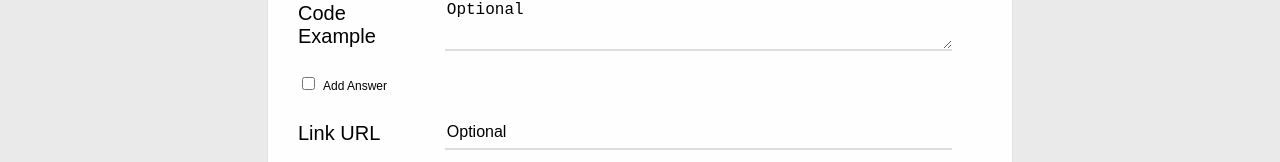
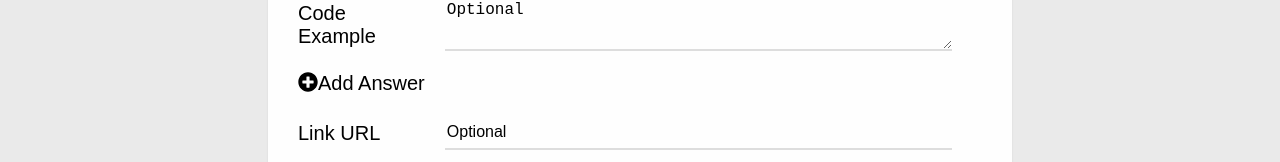
Before and after one commit to ZacharyDinerstein/coding-challenge-app--react, a React (Create React App) app: page / in a window 1280 px wide. Shown: the part 268-430 px from the top of the page. Built offline with nearby package versions, Linux system fonts and the light colour scheme.

Commit message:
Allow icon click to create new input fields

```diff
--- a/package.json
+++ b/package.json
@@ -3,6 +3,11 @@
   "version": "0.1.0",
   "private": true,
   "dependencies": {
+    "@fortawesome/fontawesome-svg-core": "^1.2.19",
+    "@fortawesome/free-brands-svg-icons": "^5.9.0",
+    "@fortawesome/free-regular-svg-icons": "^5.9.0",
+    "@fortawesome/free-solid-svg-icons": "^5.9.0",
+    "@fortawesome/react-fontawesome": "^0.1.4",
     "node-sass": "^4.12.0",
     "react": "^16.8.6",
     "react-dom": "^16.8.6",
--- a/src/components/Button/AddAnswerBtn.js
+++ b/src/components/Button/AddAnswerBtn.js
@@ -1,21 +1,21 @@
 import React, { Component } from 'react';
+import { FontAwesomeIcon } from '@fortawesome/react-fontawesome';
+import { faPlusCircle } from '@fortawesome/free-solid-svg-icons';
 
 export default class AddAnswerBtn extends Component {
   state = {
     checked: false
   }
 
-  hideComponent = (e) => {
-    let { name } = e.target;
-
+  hideComponent = () => {
     this.setState({
-      [name]: true
+      checked: true
     })
   }
 
-  handleBtnClick = (e) => {
-    this.hideComponent(e);
-    this.props.addAdditionalFields(e);
+  handleBtnClick = (elemToCreate) => {
+    this.hideComponent();
+    this.props.addAdditionalFields(elemToCreate);
   }
 
   render() {
@@ -23,15 +23,12 @@ export default class AddAnswerBtn extends Component {
 
     return (
       <>
-        <div className={classes}>
-          <input
-            id="addAnswerBtn"
-            type="checkbox"
-            name="checked"
-            className="answerFields"
-            onClick={this.handleBtnClick}
-          />
-          <label htmlFor="addAnswerBtn">Add Answer</label>
+        <div
+          className={classes}
+          onClick={() => this.handleBtnClick("answerField")}
+        >
+          <FontAwesomeIcon icon={faPlusCircle} />
+          <span>Add Answer</span>
         </div>
         <div className={classes}></div>
       </>
--- a/src/components/Form/AnswerAndExampleInputs.js
+++ b/src/components/Form/AnswerAndExampleInputs.js
@@ -30,7 +30,7 @@ export default class AnswerAndExampleInputs extends Component {
                     onKeyDown={allowTabs}
                 />
                 <AddAnswerBtn
-                    addAdditionalFields={(e) => this.props.addAdditionalFields(e)}
+                    addAdditionalFields={(elemToCreate) => this.props.addAdditionalFields(elemToCreate)}
                 />
             </>
         )
--- a/src/components/Form/Form.js
+++ b/src/components/Form/Form.js
@@ -50,12 +50,13 @@ export default class Form extends Component {
     })
   }
 
-  addAdditionalFields = (e) => {
-    let { className } = e.target,
-      newFields,
+  addAdditionalFields = (elemToCreate) => {
+    let newFields,
       newArray;
 
-    if (className === "answerFields") {
+      console.log(elemToCreate)
+
+    if (elemToCreate === "answerField") {
       newFields = { answer: 'Add answer', example: 'Optional' };
       newArray = [...this.state.answers, newFields];
     }
@@ -134,7 +135,7 @@ export default class Form extends Component {
                   updateObjectAttributeWithinCardsArray={(e) => this.updateObjectAttributeWithinCardsArray(e, index)}
                   allowTabs={this.allowTabs}
                   key={index}
-                  addAdditionalFields={(e) => this.addAdditionalFields(e)}
+                  addAdditionalFields={(elemToCreate) => this.addAdditionalFields(elemToCreate)}
                 />
               )
             })}
```
Also changed, not shown: 1 other file (tests, documents, lock files or other folders).
